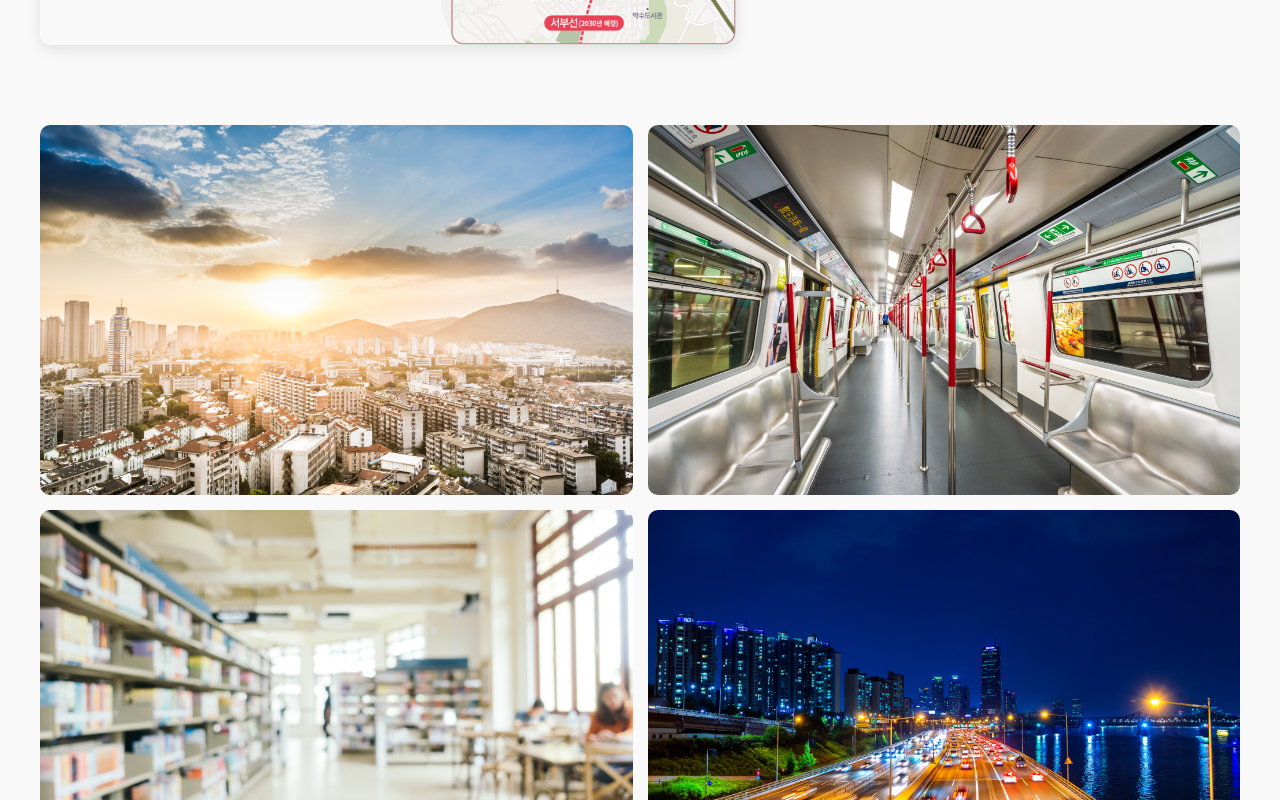
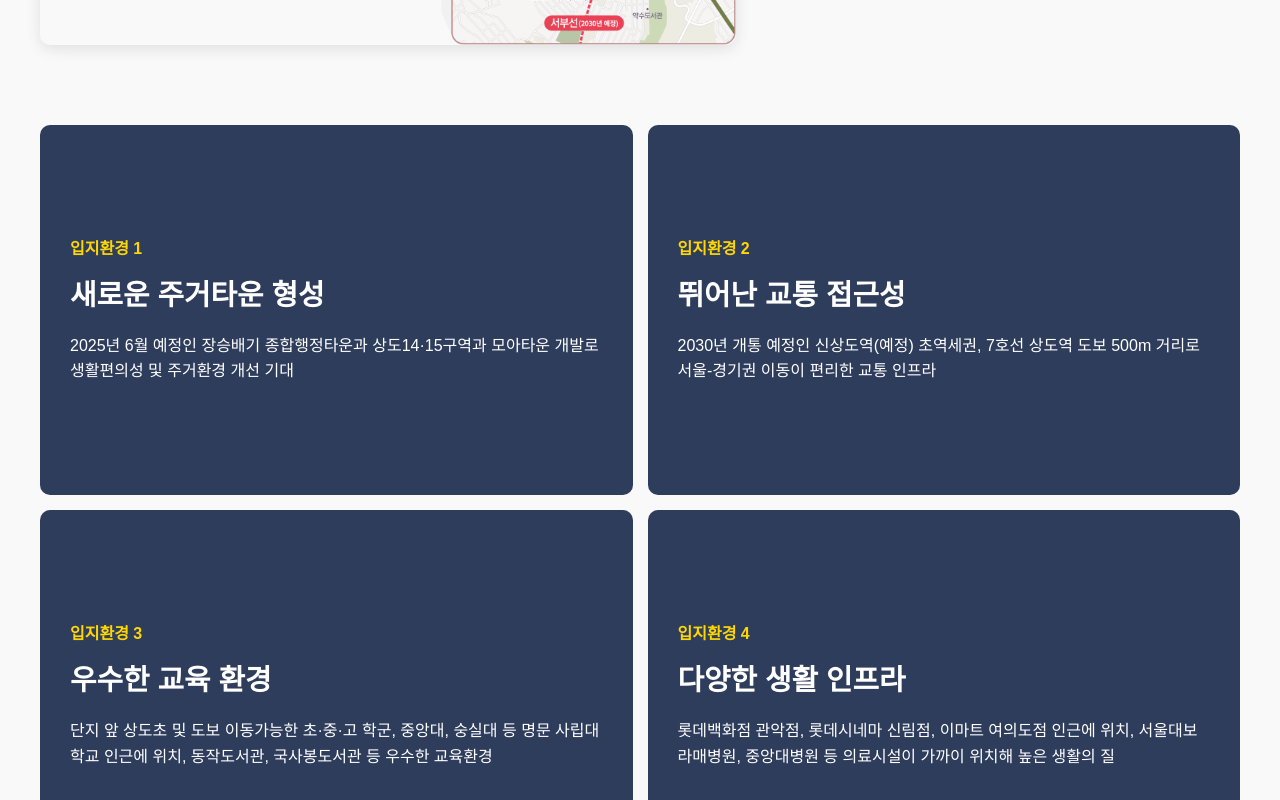
Before and after one commit to creatorjun/homepages_03, a React (Vite) app: page / in a window 1280 px wide. Shown: the part 3300-4100 px from the top of the page. Built offline with nearby package versions, Linux system fonts and the light colour scheme.

Commit message:
Initail Commit

```diff
--- a/index.html
+++ b/index.html
@@ -1,4 +1,4 @@
-<!doctype html>
+<!DOCTYPE html>
 <html lang="ko">
   <head>
     <meta charset="UTF-8" />
--- a/src/components/Location.css
+++ b/src/components/Location.css
@@ -87,12 +87,25 @@
   transition: opacity 0.4s ease-in-out;
 }
 
+/* 사용자가 직접 hover 했을 때 즉시 반응 */
 .location-item:hover .location-image {
   opacity: 0;
   transform: scale(1.1);
 }
 
 .location-item:hover .location-text-overlay {
+  opacity: 1;
+}
+
+/* AOS로 화면에 나타났을 때 1초 뒤에 반응 */
+.location-item[data-aos="location-flip"].aos-animate .location-image {
+  transition-delay: 1s;
+  opacity: 0;
+  transform: scale(1.1);
+}
+
+.location-item[data-aos="location-flip"].aos-animate .location-text-overlay {
+  transition-delay: 1s;
   opacity: 1;
 }
 
--- a/src/components/Location.jsx
+++ b/src/components/Location.jsx
@@ -1,6 +1,6 @@
 import React from 'react';
 import './Location.css';
-import { siteContents } from '../data/contents';
+import { siteContents } from '../data/contents.jsx';
 import SectionTitle from './SectionTitle';
 
 function Location() {
@@ -29,9 +29,14 @@ function Location() {
         </div>
       </div>
 
-      <div className="location-advantage-grid" data-aos="fade-up" data-aos-delay="300">
+      <div className="location-advantage-grid">
         {siteContents.location.advantages.map((item) => (
-          <div className="location-item" key={item.id}>
+          <div
+            className="location-item"
+            key={item.id}
+            data-aos="location-flip"
+            data-aos-once="false"
+          >
             <img src={`images/location_0${item.id}.webp`} alt={item.heading} className="location-image" />
             <div className="location-text-overlay">
               <span className="location-title">{item.title}</span>
--- a/src/data/contents.jsx
+++ b/src/data/contents.jsx
@@ -6,7 +6,7 @@ export const siteContents = {
     description: "7호선 상도역, 서부선 신상도역 더블 역세권. 강남, 여의도, 용산 20분대 접근. 복층형 특화설계와 풀퍼니시드 시스템을 갖춘 상도 힐스 더원의 분양 정보를 확인하세요.",
     ogTitle: "상도 힐스 더원",
     ogDescription: "동작의 마지막 6억원대, 10년 장기전세아파트",
-    ogUrl: "https://YOUR_WEBSITE_URL",
+    ogUrl: "https://qtlab.shop/sample01/",
   },
   header: {
     logoAlt: "(대표) 상도 힐스 더원 로고",
```
